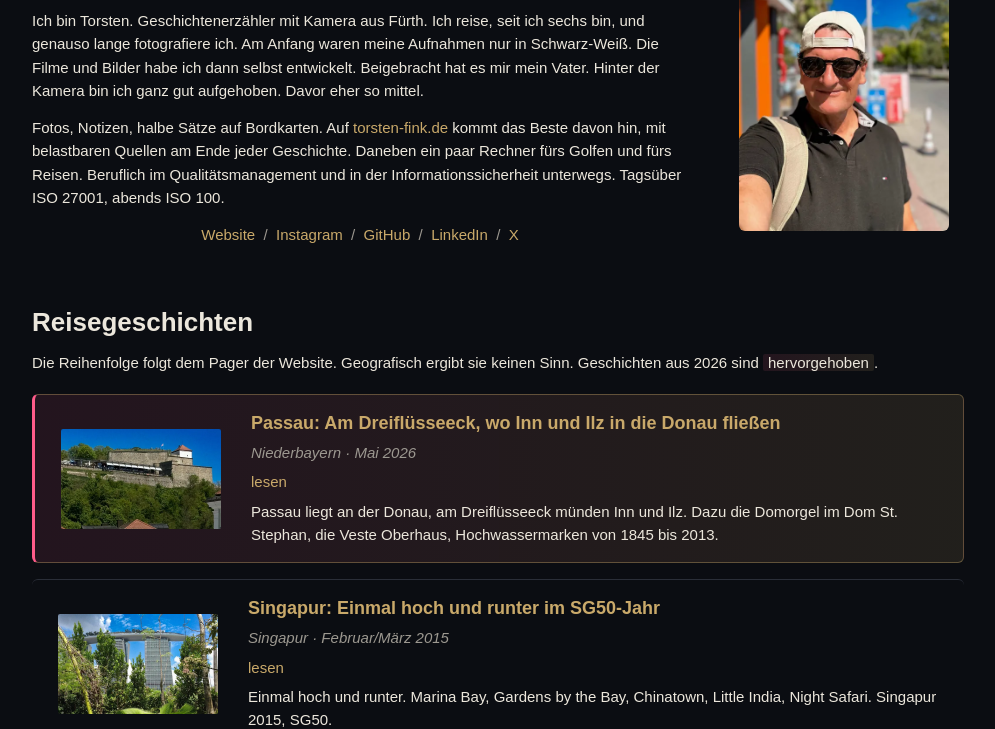
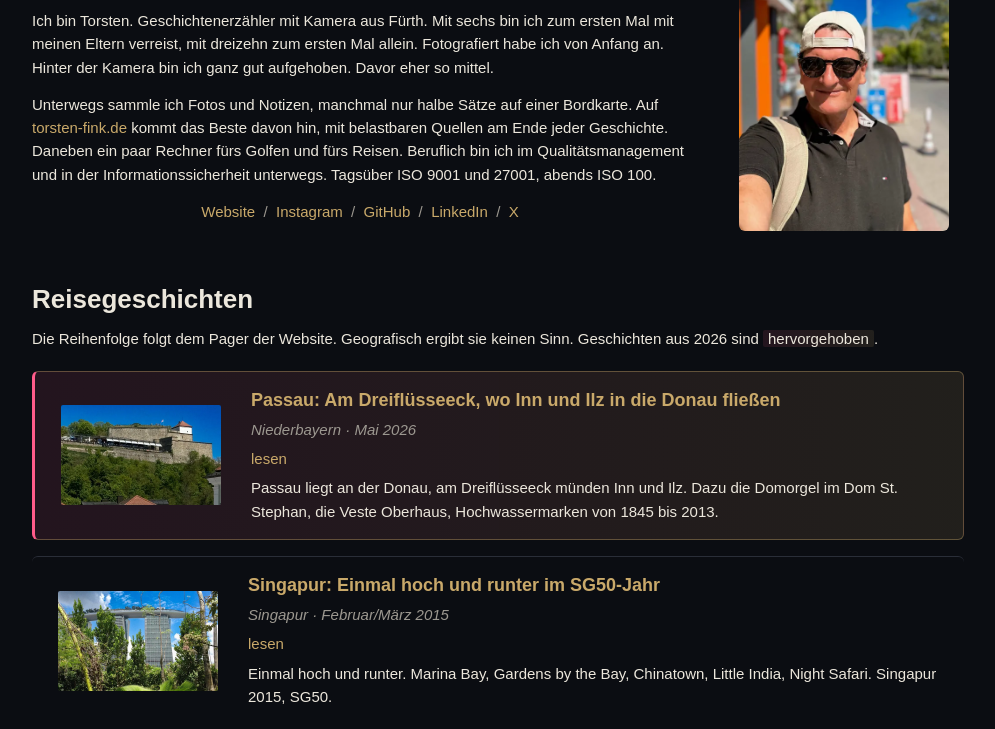
Before and after one commit to finktorsten-xtofix/finktorsten-xtofix.github.io, a plain HTML site: page index.html in a window 1280 px wide. Shown: the part 82-811 px from the top of the page, without its empty margins (142-1137 px from the left). Drawn offline with Linux system fonts and the light colour scheme.

Commit message:
Profil: Biografie wie Startseite, ISO 9001 und 27001, Profile verlinkt
Co-Authored-By: Claude Opus 5.5 <noreply@anthropic.com>
Claude-Session: https://claude.ai/code/session_01RtxcfcG3Z3YcksuJsZLAJ7

```diff
--- a/index.html
+++ b/index.html
@@ -45,8 +45,8 @@ footer{margin-top:32px;padding-top:18px;border-top:1px solid var(--border);color
     <section class="intro">
       <div class="intro-copy">
         <h1>Torsten Fink</h1>
-        <p>Ich bin Torsten. Geschichtenerzähler mit Kamera aus Fürth. Ich reise, seit ich sechs bin, und genauso lange fotografiere ich. Am Anfang waren meine Aufnahmen nur in Schwarz-Weiß. Die Filme und Bilder habe ich dann selbst entwickelt. Beigebracht hat es mir mein Vater. Hinter der Kamera bin ich ganz gut aufgehoben. Davor eher so mittel.</p>
-        <p>Fotos, Notizen, halbe Sätze auf Bordkarten. Auf <a href="https://torsten-fink.de/">torsten-fink.de</a> kommt das Beste davon hin, mit belastbaren Quellen am Ende jeder Geschichte. Daneben ein paar Rechner fürs Golfen und fürs Reisen. Beruflich im Qualitätsmanagement und in der Informationssicherheit unterwegs. Tagsüber ISO 27001, abends ISO 100.</p>
+        <p>Ich bin Torsten. Geschichtenerzähler mit Kamera aus Fürth. Mit sechs bin ich zum ersten Mal mit meinen Eltern verreist, mit dreizehn zum ersten Mal allein. Fotografiert habe ich von Anfang an. Hinter der Kamera bin ich ganz gut aufgehoben. Davor eher so mittel.</p>
+        <p>Unterwegs sammle ich Fotos und Notizen, manchmal nur halbe Sätze auf einer Bordkarte. Auf <a href="https://torsten-fink.de/">torsten-fink.de</a> kommt das Beste davon hin, mit belastbaren Quellen am Ende jeder Geschichte. Daneben ein paar Rechner fürs Golfen und fürs Reisen. Beruflich bin ich im Qualitätsmanagement und in der Informationssicherheit unterwegs. Tagsüber ISO 9001 und 27001, abends ISO 100.</p>
         <p class="contact">
           <a href="https://torsten-fink.de/">Website</a> &nbsp;/&nbsp;
           <a href="https://www.instagram.com/torstenfinkbayern/">Instagram</a> &nbsp;/&nbsp;
```
